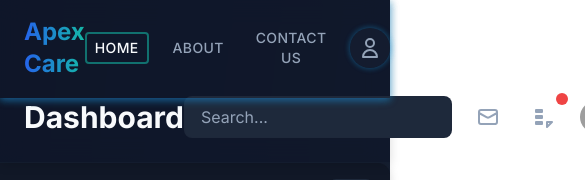
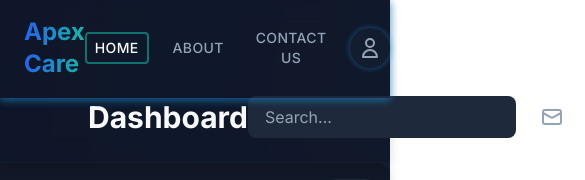
Before and after one commit to arshiumair/apex-care, a React (Vite) app: page /doctor-dashboard in a window 390 px wide. Shown: the top 180 px of the page, 585 px wide, since content can reach past the window. Built offline with nearby package versions, Linux system fonts and the light colour scheme; grey boxes are pictures that could not be loaded.

Commit message:
fix: align dashboard title and improve toggle button positioning
- Add left margin to dashboard title for better alignment
- Make toggle button position responsive to sidebar state
- Adjust button positioning when sidebar is collapsed

```diff
--- a/src/pages/DoctorDashboard.jsx
+++ b/src/pages/DoctorDashboard.jsx
@@ -147,7 +147,7 @@ const DoctorDashboard = () => {
         }}
       >
         <div className="flex items-center justify-between">
-          <h1 className="text-3xl font-bold text-[#F8FAFC]">Dashboard</h1>
+          <h1 className="text-3xl font-bold text-[#F8FAFC] ml-16">Dashboard</h1>
           <div className="flex items-center space-x-4">
             <input
               type="text"
@@ -190,7 +190,9 @@ const DoctorDashboard = () => {
           <div className="relative w-full">
             <button
               onClick={() => setSidebarCollapsed(!sidebarCollapsed)}
-              className="absolute top-4 right-4 p-3 text-[#94A3B8] hover:text-[#F8FAFC] transition-colors z-30 bg-[#111827] rounded-lg hover:bg-[#1E293B] border border-[#1E293B] shadow-lg"
+              className={`absolute p-3 text-[#94A3B8] hover:text-[#F8FAFC] transition-all duration-300 z-30 bg-[#111827] rounded-lg hover:bg-[#1E293B] border border-[#1E293B] shadow-lg ${
+                sidebarCollapsed ? 'top-2 right-2' : 'top-4 right-4'
+              }`}
               aria-label={sidebarCollapsed ? "Expand sidebar" : "Collapse sidebar"}
             >
               <motion.svg
```
